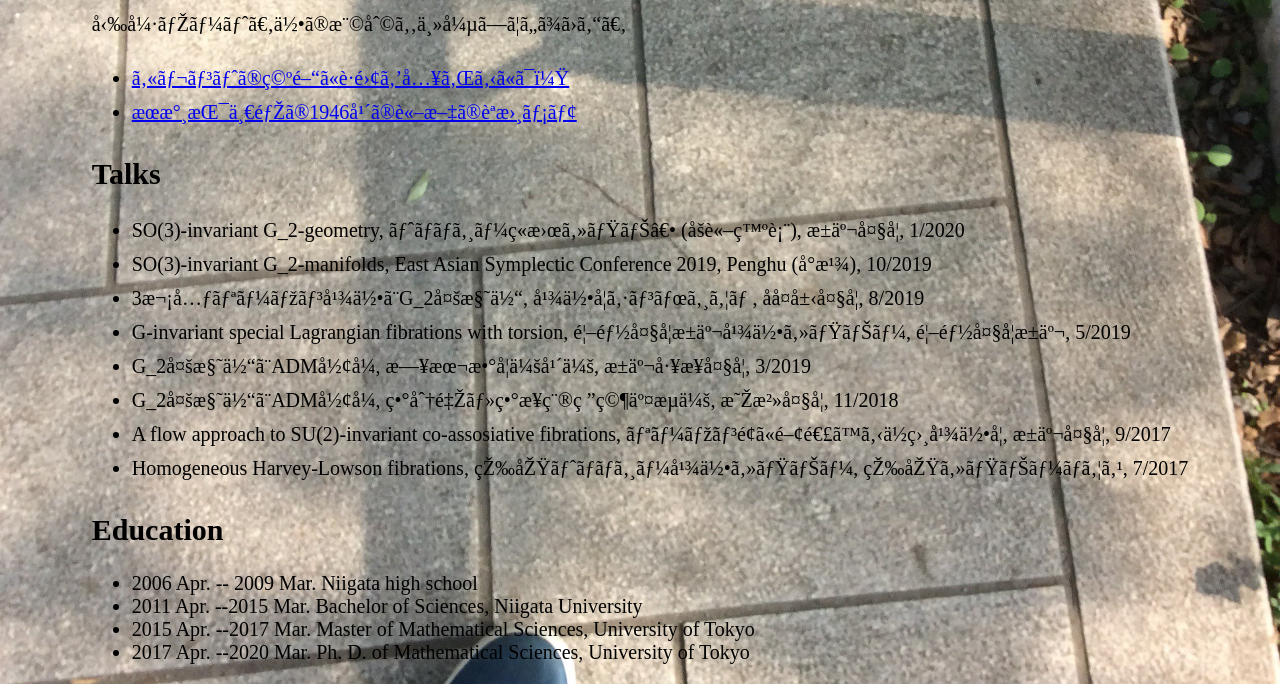
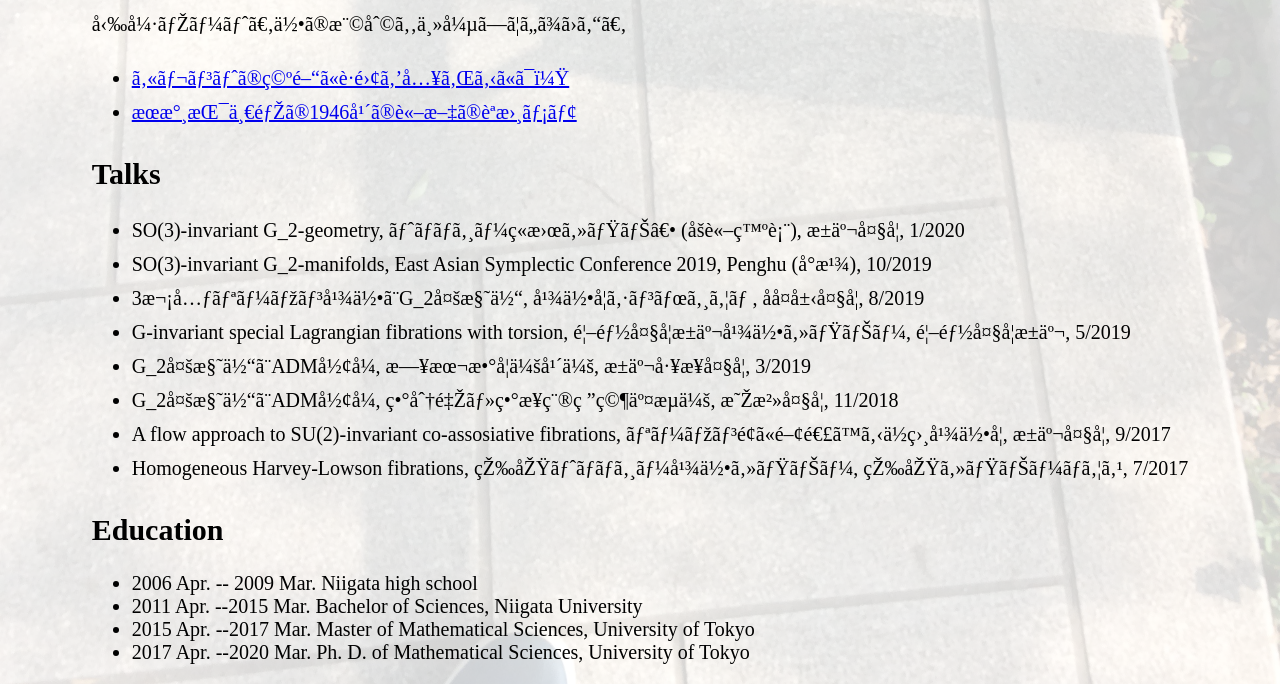
Before and after one commit to ryoheit8r/ryoheit8r.github.io, a plain HTML site: page index.html in a window 1280 px wide. Shown: the part 545-1229 px from the top of the page. Drawn offline with Linux system fonts and the light colour scheme.

Commit message:
Update style.css

```diff
--- a/style.css
+++ b/style.css
@@ -24,7 +24,8 @@ body {
     height: ;
     min-height: 450px;
     background-image: url(aday.jpeg);
-    background-color: rgba(255,255,255,1);
+    background-color: rgba(255,255,255,0.8);
+    background-blend-mode:lighten;
     background-position: center;
     background-size: cover;
     font-size: 20px;
```
